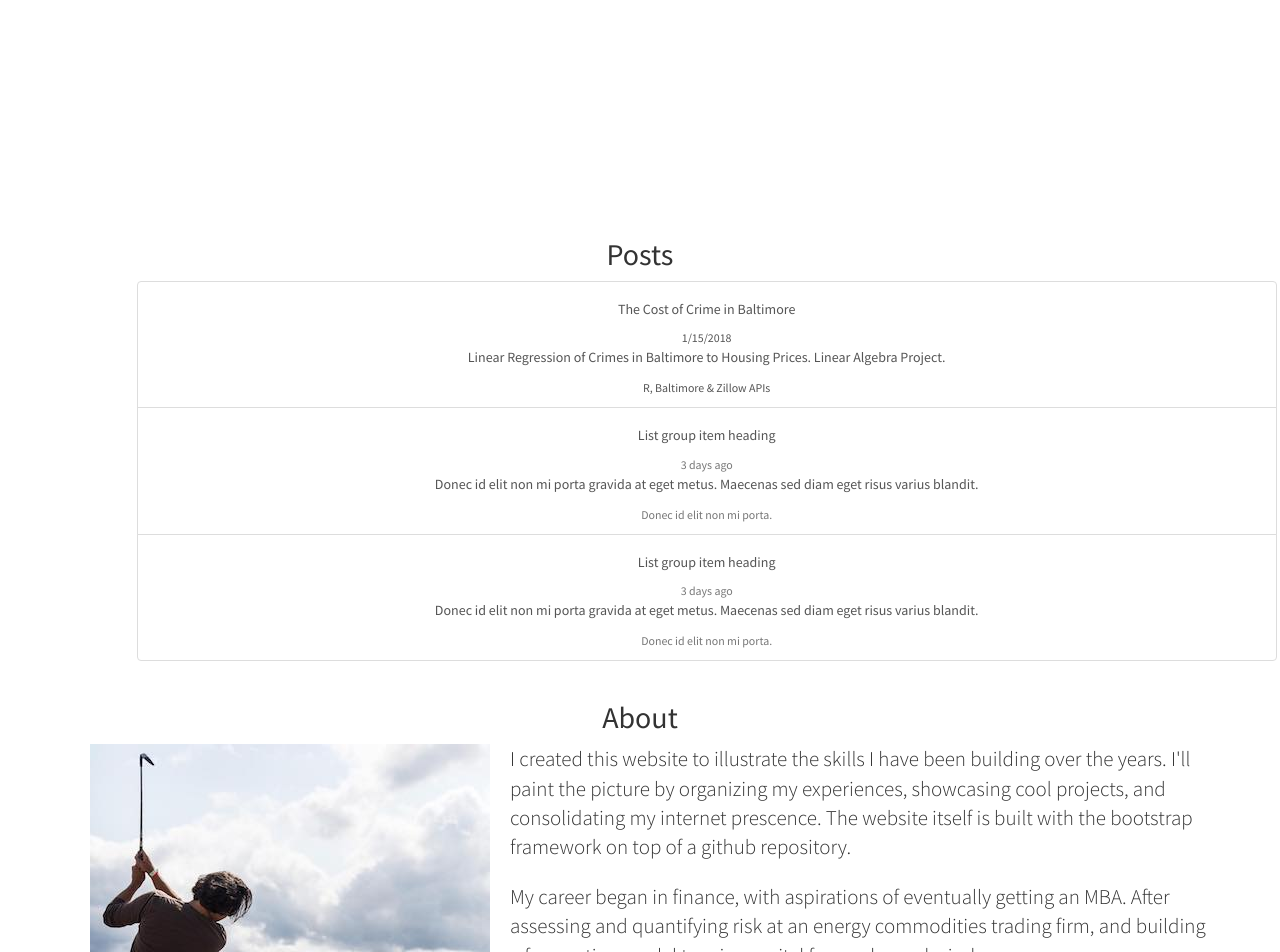
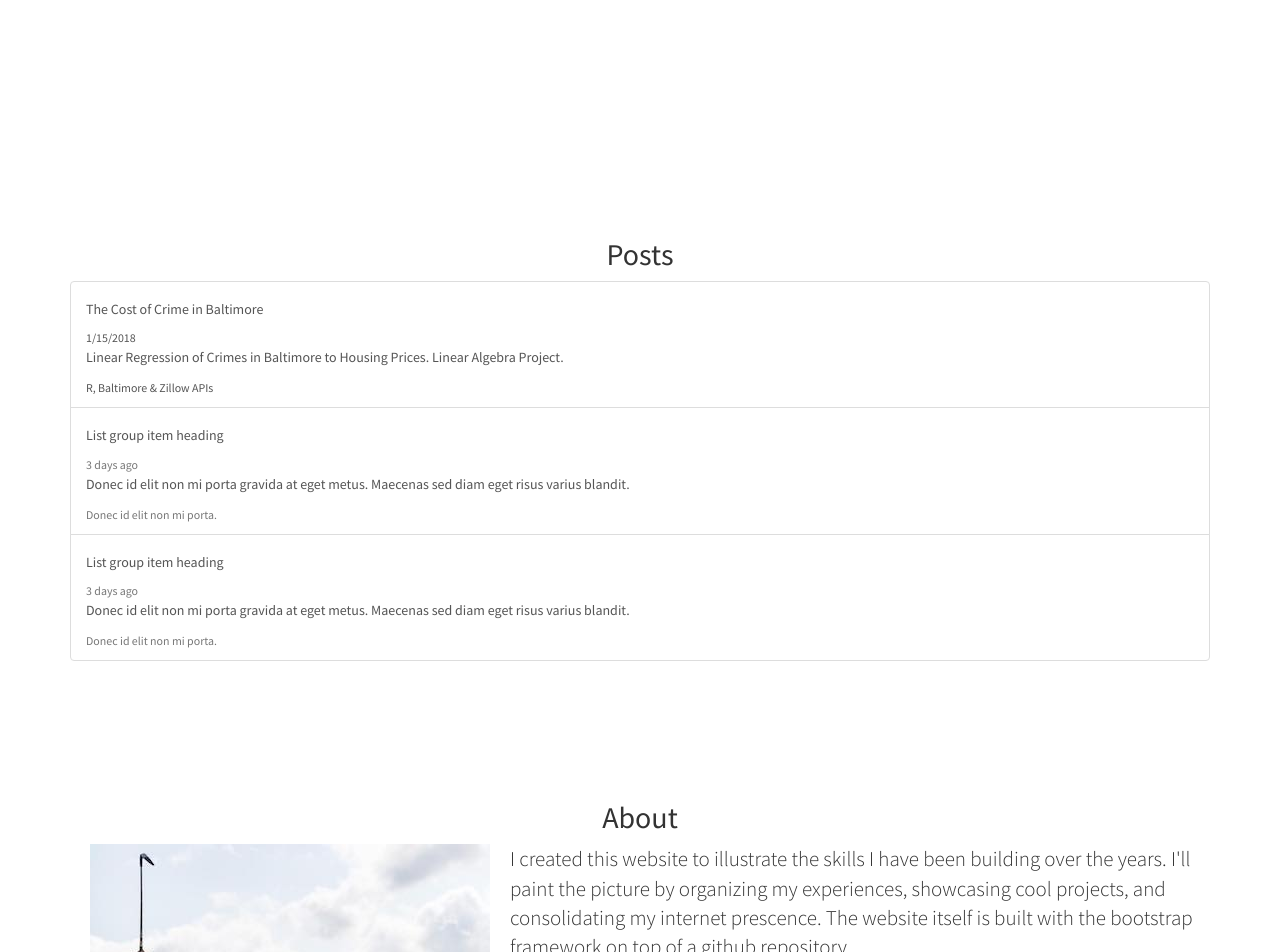
Before and after one commit to healyt22/healyt22.github.io, a Jekyll site: the page built from index.html, in a window 1280 px wide. Shown: the part 932-1884 px from the top of the page. Built offline with Jekyll 4.4.1, drawn with Linux system fonts in a browser that asks for light colours.

Commit message:
working on posts

```diff
--- a/_includes/posts.html
+++ b/_includes/posts.html
@@ -1,6 +1,5 @@
 <section id="portfolio" class="portfolio">
-  <div class="col-lg-10 col-lg-offset-1 text-center">
-  <h2>Posts</h2>
+  <h2 align="center">Posts</h2>
   <div class="container">
         <div class="list-group">
       <a href="../portfolio/crime.html" class="list-group-item list-group-item-action flex-column align-items-start">
@@ -31,5 +30,4 @@
     <!-- /.row -->
   </div>
   <!-- /.container -->
-  </div>
 </section>
```
